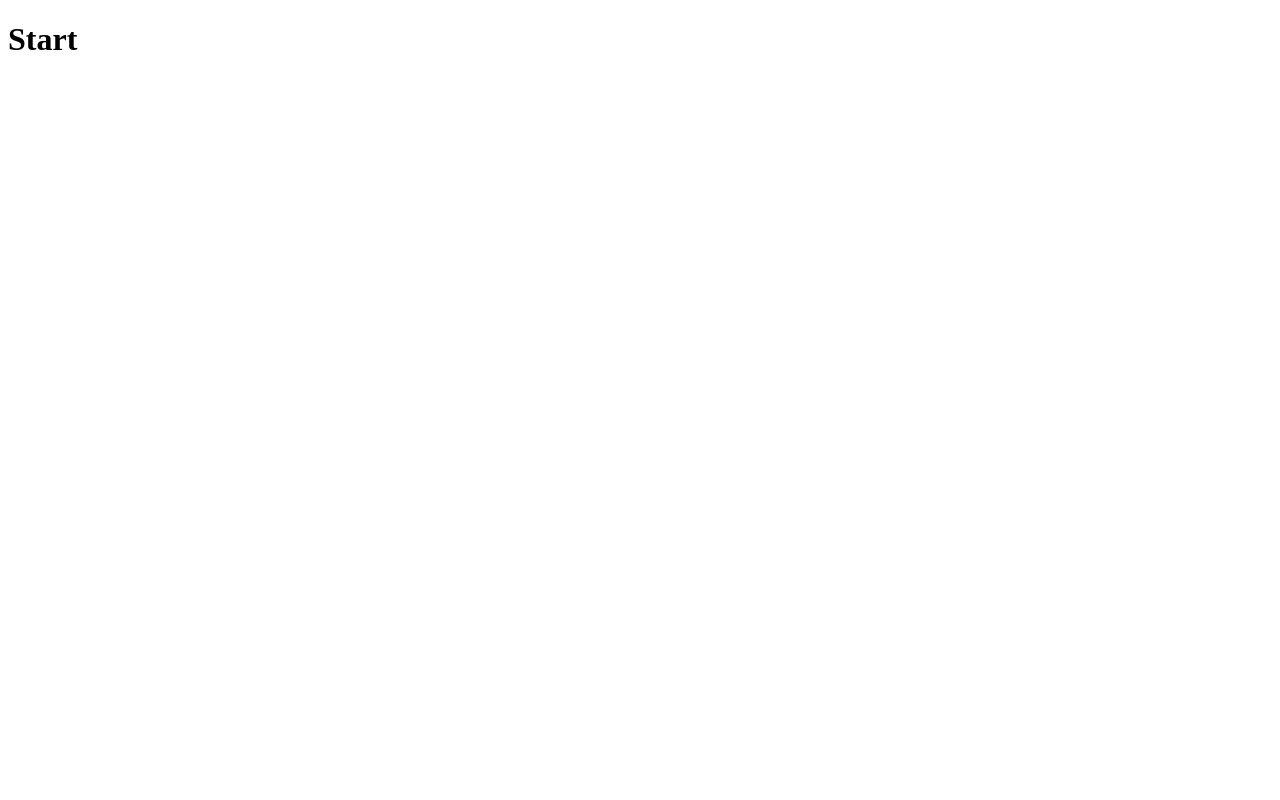
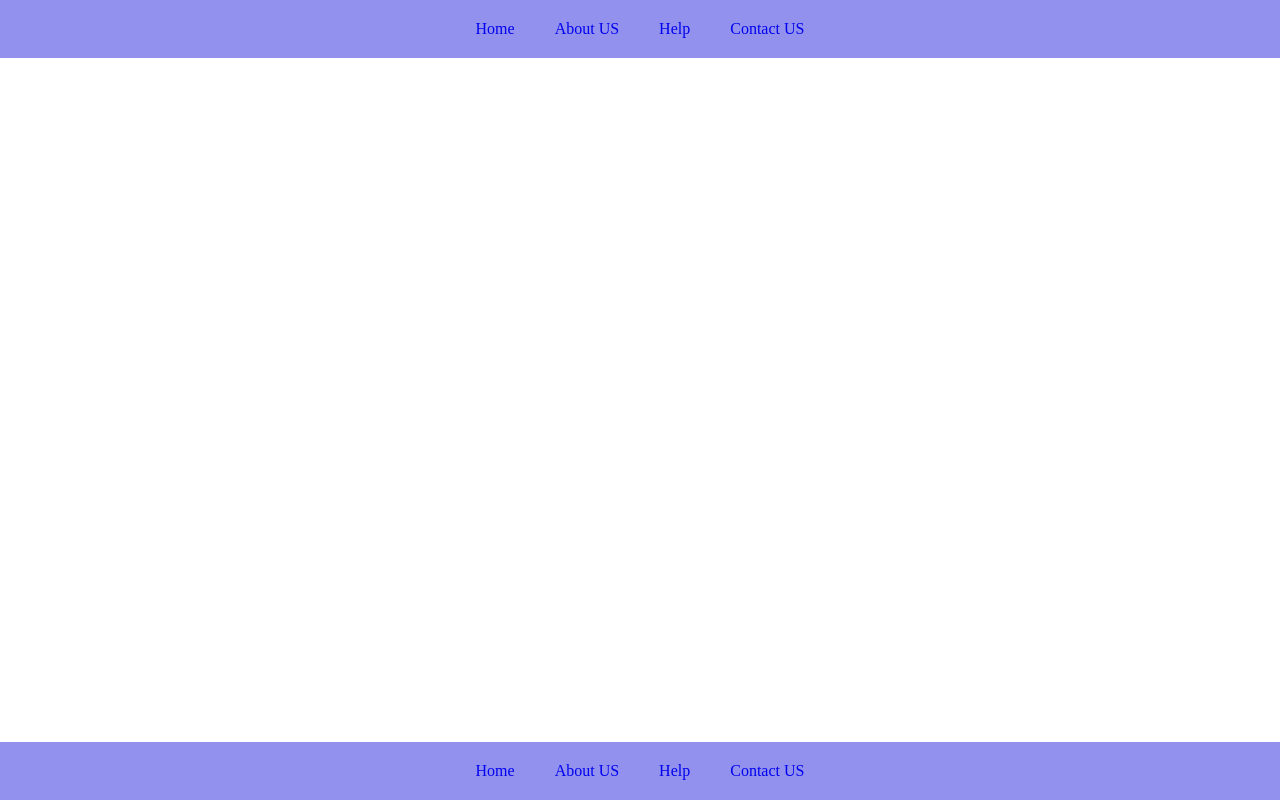
Before and after one commit to mmsdPrg/TestForTeamWork, a plain HTML site: page index.html in a window 1280 px wide. Drawn offline with Linux system fonts and the light colour scheme.

Commit message:
Footer Added

```diff
--- a/index.html
+++ b/index.html
@@ -1,12 +1,39 @@
 <!DOCTYPE html>
 <html lang="en">
+
 <head>
     <meta charset="UTF-8">
     <meta http-equiv="X-UA-Compatible" content="IE=edge">
     <meta name="viewport" content="width=device-width, initial-scale=1.0">
     <title>Document</title>
+    <link rel="stylesheet" href="style.css">
 </head>
+
 <body>
-    <h1>Start</h1>
+    <div class="container">
+        <header>
+            <ul class="Menu">
+               <a href="#"><li>Home</li></a>
+               <a href="#"><li>About US</li></a>
+               <a href="#"><li>Help</li></a>
+               <a href="#"><li>Contact US</li></a>
+            </ul>
+        </header>
+<div class="Body">
+
+
+</div>
+
+<footer class="footer">
+    <ul class="Menu">
+        <a href="#"><li>Home</li></a>
+        <a href="#"><li>About US</li></a>
+        <a href="#"><li>Help</li></a>
+        <a href="#"><li>Contact US</li></a>
+     </ul>
+</footer>
+
+    </div>
 </body>
+
 </html>
--- a/style.css
+++ b/style.css
@@ -0,0 +1,34 @@
+*{
+    margin: 0;
+    padding: 0;
+    box-sizing: border-box;
+}
+header{
+    background-color: rgb(146, 146, 238);
+}
+.Menu{
+    display: flex;
+    flex-wrap: wrap;
+    justify-content: center;
+    list-style-type: none;
+}
+.Menu a li{
+    padding: 20px;
+}
+.Menu a{
+    text-decoration: none;
+}
+.Menu li:hover{
+    color: white;
+    cursor: pointer;
+    transition: 0.3s;
+}
+.footer {
+    position: fixed;
+    left: 0;
+    bottom: 0;
+    width: 100%;
+    background-color: rgb(146, 146, 238);
+    color: white;
+    text-align: center;
+ }
```
